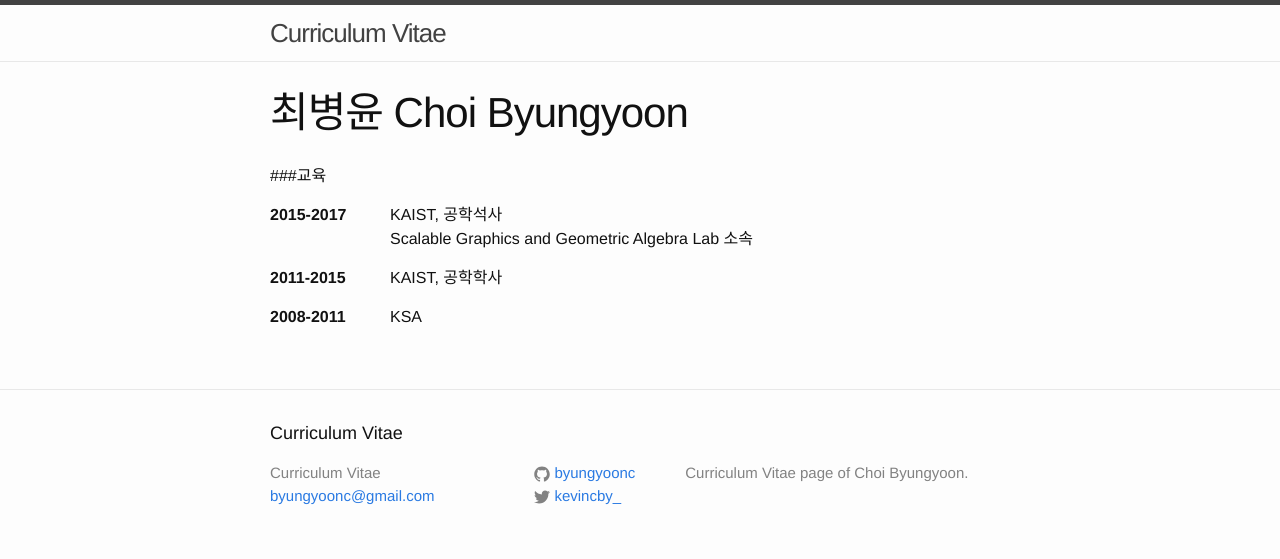
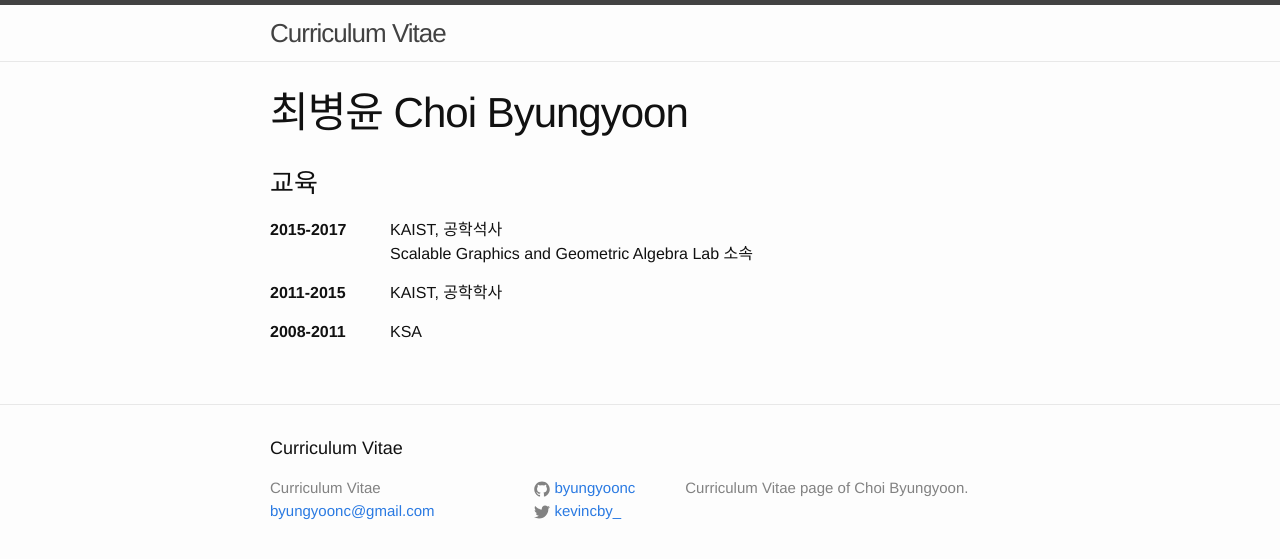
Before and after one commit to jaeyounglee978/jaeyounglee978.github.io, a Jekyll site: the page built from index.markdown, in a window 1280 px wide. Shown: the top 559 px of the page. Built offline with Jekyll 4.4.1, drawn with Linux system fonts in a browser that asks for light colours.

Commit message:
Updated base SCSS to work well. Fixed markdown syntax error. Changed config to not use highlighter.

```diff
--- a/_config.yml
+++ b/_config.yml
@@ -9,6 +9,5 @@ twitter_username: kevincby_
 github_username:  byungyoonc
 
 # Build settings
-highlighter: true
 markdown: kramdown
 permalink: pretty
--- a/_sass/_base.scss
+++ b/_sass/_base.scss
@@ -206,10 +206,10 @@ pre {
 /**
  * Definition Lists
  */
-dl dt {
+dt {
     float: left;
     font-weight: bold;
 }
-dl dd {
+dd {
     margin-left: 7.5em;
 }
--- a/index.markdown
+++ b/index.markdown
@@ -3,7 +3,7 @@ layout: post
 title:  "최병윤 Choi Byungyoon"
 ---
 
-###교육
+### 교육
 
 2015-2017
 
```
Also changed, not shown: Gemfile.lock.
